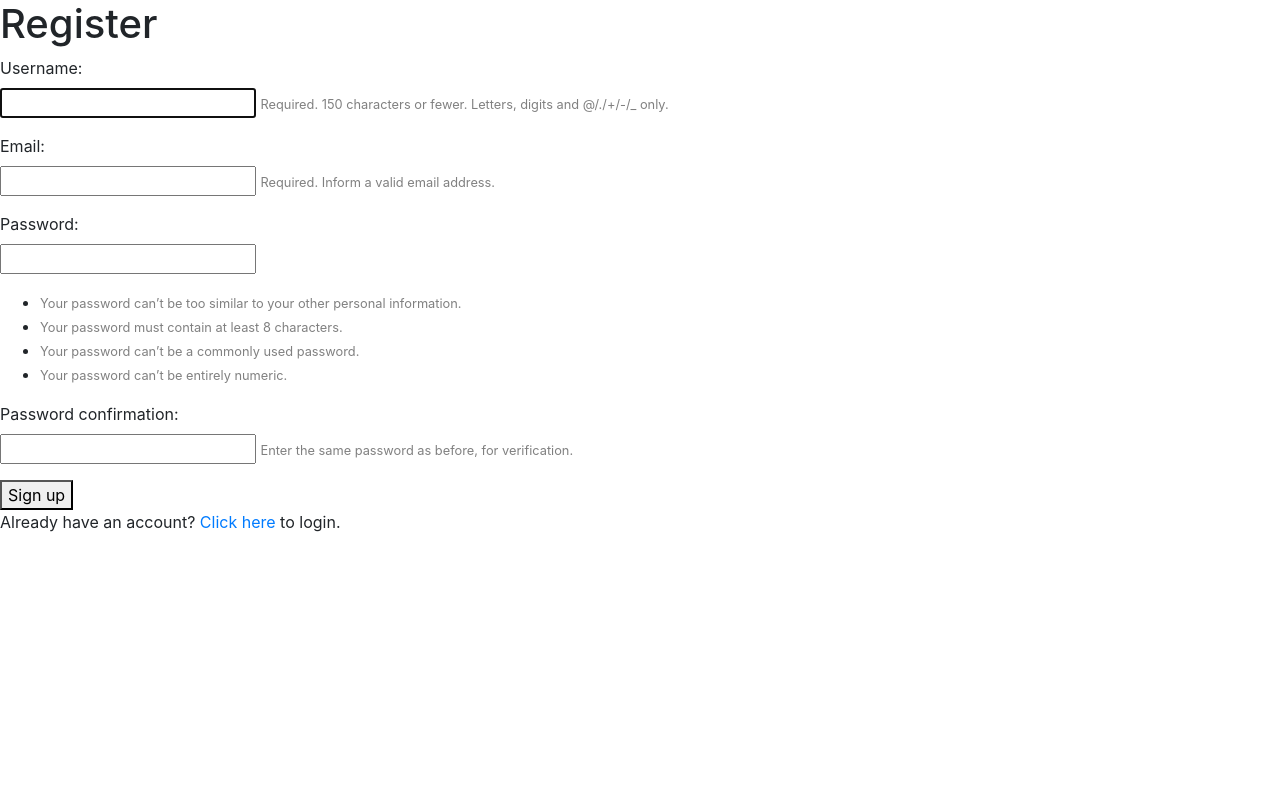
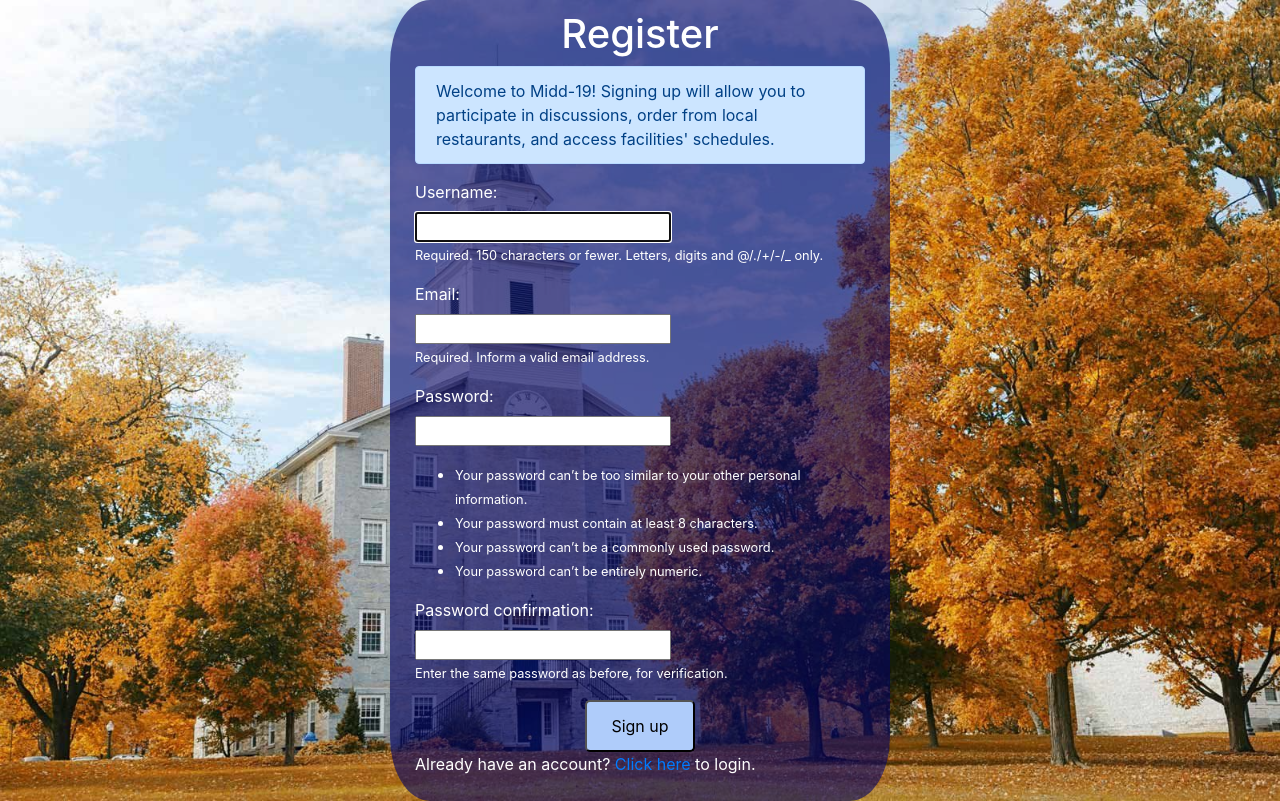
Before and after one commit to nestoreo/SierraNevadaCA-WaterAnalysis, a Django app: page /register in a window 1280 px wide. Before the commit the page ends 532 px from the top, so only its background shows below. Run offline with Django 3.2, Linux system fonts and the light colour scheme; some libraries are stand-ins or nearby versions.

Commit message:
scroll register

```diff
--- a/midd19/static/styles/styles.css
+++ b/midd19/static/styles/styles.css
@@ -4,16 +4,20 @@
 
 }
 
-.hero{
-  position: relative;
-  width: 100vw;
-  height: 100vh;
-  display; flex;
-  justify-content: center;
-  align-items: center;
+.hero-register{
+  content: "";
+  position: absolute;
+  top: 0;
+  left: 0;
+  width: 100%;
+  height: auto;
+  background-image: url("/static/images/midd_fall_hero.jpg");
+  background-size: cover;
+  background-position: center;
+  background-repeat: no-repeat;
+  background-attachment: fixed;
 }
-
-.hero::before{
+.hero-login{
   content: "";
   position: absolute;
   top: 0;
@@ -22,20 +26,27 @@
   height: 100%;
   background-image: url("/static/images/midd_fall_hero.jpg");
   background-size: cover;
-  background-position: center center;
+  background-position: center;
   background-repeat: no-repeat;
   background-attachment: fixed;
 }
 
-.hero-content{
+.hero-content-login{
   position: relative;
+  display: grid;
+  grid-template-rows: 1fr 1fr 1fr;
+  grid-template-columns: 1fr 1fr 1fr;
 }
 
-.body-block{
-  position: fixed;
-  top: 50%;
-  left: 50%;
-  transform: translate(-50%, -50%);
+.hero-content-register{
+  position: relative;
+  display: grid;
+  grid-template-columns: 1fr 1fr 1fr;
+}
+
+.body-block {
+  grid-area: 2/2/3/3;
+  width: 500px;
   padding: 2% 5% 5% 5%;
   border-radius: 8%;
   background-color: rgba(2, 0, 99, 0.6);
@@ -54,3 +65,23 @@
   text-align: center;
   color: white;
 }
+
+.register-form {
+  color: white;
+}
+
+.register-button:hover {
+  background-color: #deebff;
+}
+
+.register-button {
+  background-color: #afccfa;
+  padding: 12px 24px;
+  border-radius: 5px;
+}
+
+.button-container {
+  display: flex;
+  align-items: center;
+  justify-content: center;
+}
--- a/midd19/templates/midd19/login.html
+++ b/midd19/templates/midd19/login.html
@@ -2,8 +2,8 @@
 
 {% block body %}
 <!-- Hero -->
-<section class="hero">
-  <div class="hero-content">
+<section class="hero-login">
+  <div class="hero-content-login">
     <div class="body-block">
       <h1 class="h1-login">Welcome to Midd19</h1>
 <!-- Hero -->
--- a/midd19/templates/midd19/register.html
+++ b/midd19/templates/midd19/register.html
@@ -1,29 +1,40 @@
 {% extends "midd19/base.html" %}
 
 {% block body %}
-<h1>Register</h1>
+<section class="hero-register">
+  <div class="hero-content-register">
+    <div class="body-block">
+      <h1 class="h1-login">Register</h1>
+      <div class="alert alert-primary" role="alert">
+        Welcome to Midd-19! Signing up will allow you to participate in discussions, order from local restaurants, and access facilities' schedules.
+      </div>
       {% if message %}
           <div>
               {{ message }}
           </div>
       {% endif %}
-
+      <div class="register-form">
         <form action="{% url 'register' %}" method="post">
-    {%csrf_token%}
             {% for field in form %}
               <p>
                 {{ field.label_tag }}<br>
-        {{ field }}
+                {{ field }}<br>
                 {% if field.help_text %}
-          <small style="color: grey">{{ field.help_text }}</small>
+                  <small style="color: white">{{ field.help_text }}</small>
                 {% endif %}
                 {% for error in field.errors %}
                   <p style="color: red">{{ error }}</p>
                 {% endfor %}
               </p>
             {% endfor %}
-    <button type="submit">Sign up</button>
+            <div class="button-container">
+              <button type="submit" class="register-button">Sign up</button>
+            </div>
           </form>
           <div>Already have an account?
         <a href="{% url 'index'%}">Click here</a> to login.</div>
+      </div>
+    </div>
+  </div>
+</section>
 {% endblock %}
```
Also changed, not shown: 6 other files. Lines whose indentation alone changed are shown as unchanged.
